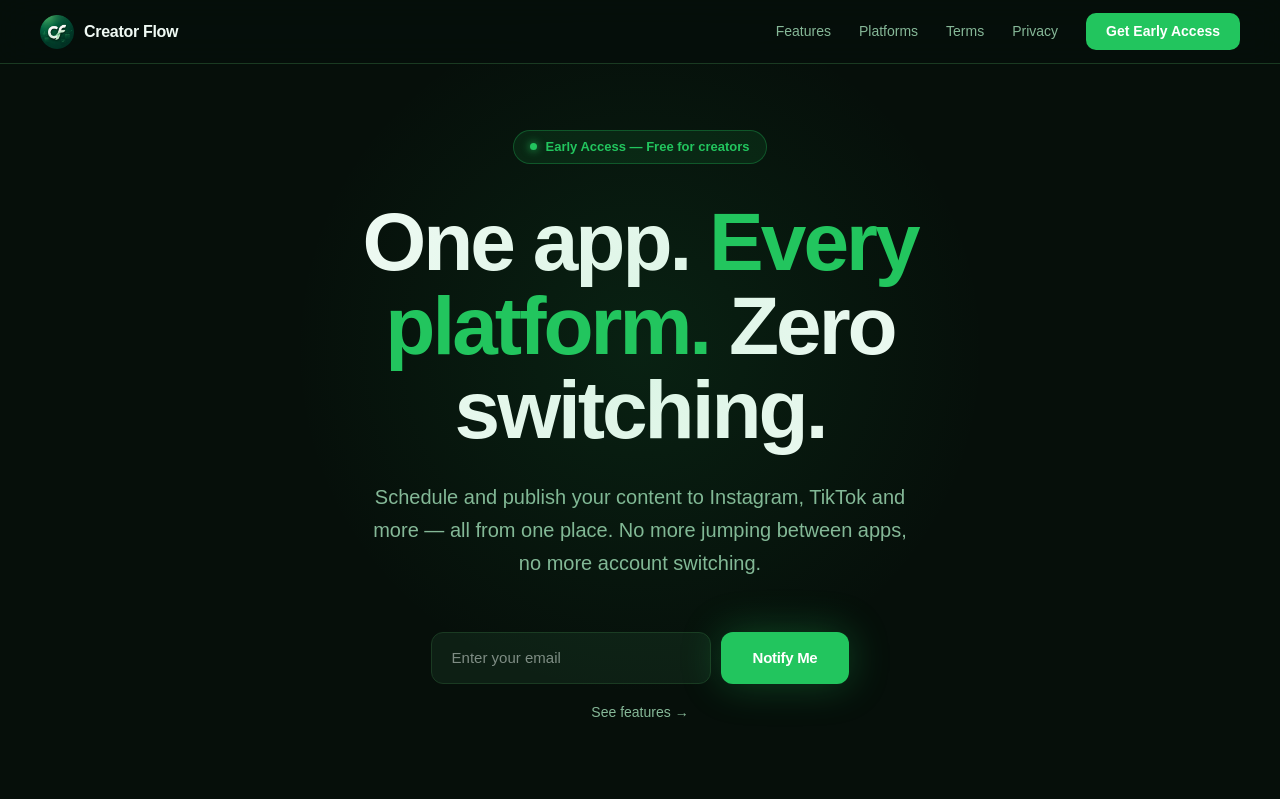
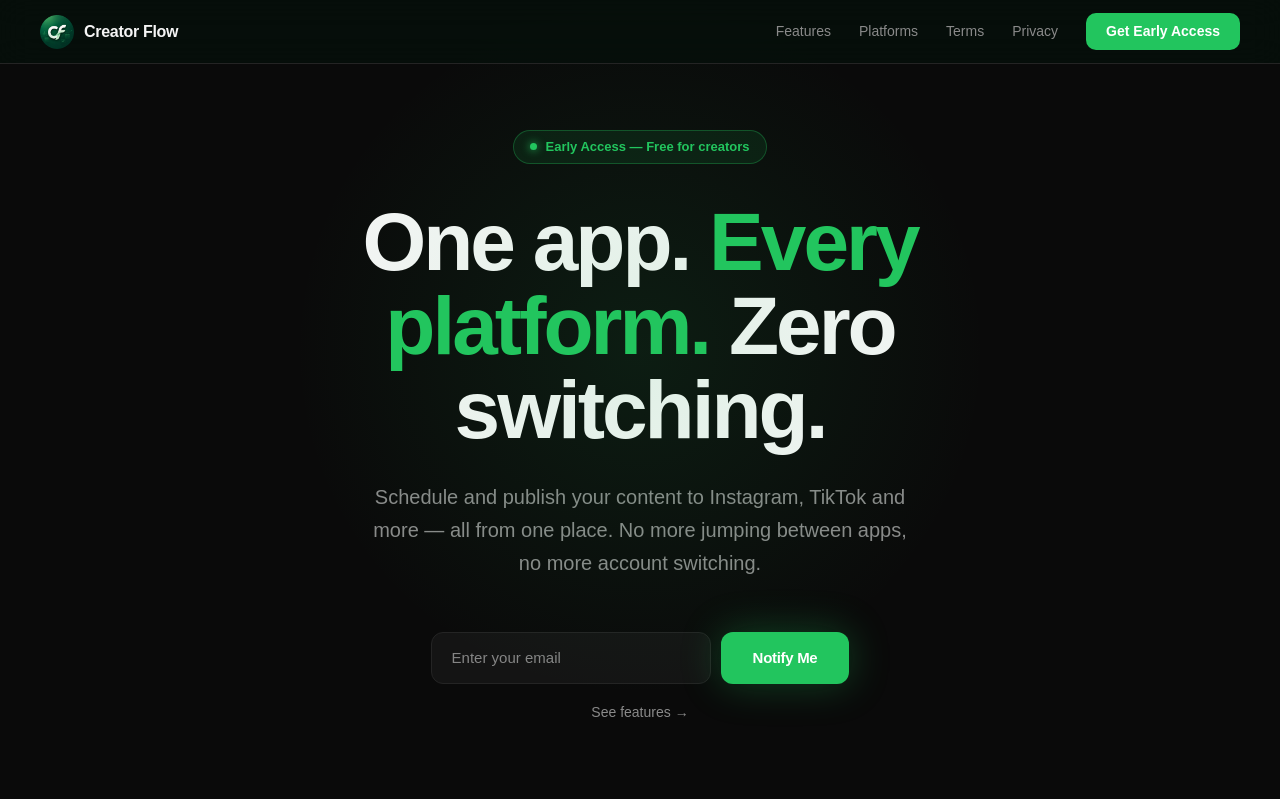
Before and after one commit to rovative/creatorflow-website, a Next.js app: page / in a window 1280 px wide. Shown: the top 799 px of the page. Built offline with nearby package versions, Linux system fonts and the light colour scheme.

Commit message:
Match color scheme to web app - neutral dark theme

```diff
--- a/app/globals.css
+++ b/app/globals.css
@@ -1,16 +1,16 @@
 @import "tailwindcss";
 
 :root {
-  --bg: #060f0a;
-  --surface: #0d1f14;
-  --surface2: #112518;
-  --border: #1a3a22;
+  --bg: #0a0a0a;
+  --surface: #141414;
+  --surface2: #1a1a1a;
+  --border: #242424;
   --primary: #22c55e;
   --primary-dark: #16a34a;
-  --primary-glow: rgba(34, 197, 94, 0.15);
-  --text: #f0faf4;
-  --text-sub: #86b898;
-  --text-muted: #4d7a5e;
+  --primary-glow: rgba(34, 197, 94, 0.12);
+  --text: #f5f5f5;
+  --text-sub: #8a8a8a;
+  --text-muted: #4a4a4a;
 }
 
 * {
```
